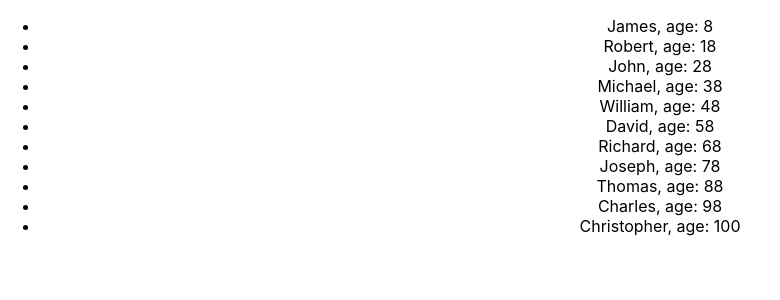
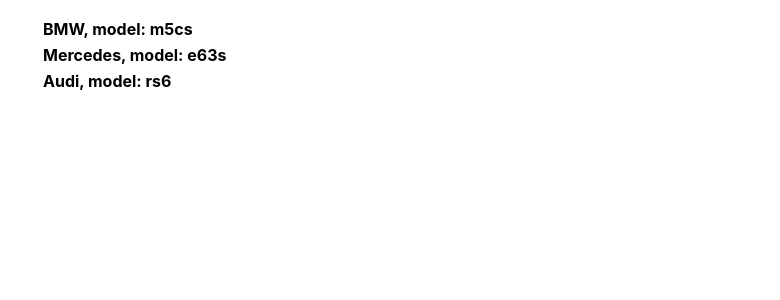
Before and after one commit to Pronat/microtasks, a React (Create React App) app: page / in a window 1280 px wide. Shown: the top 300 px of the page, without its empty margins (0-780 px from the left). Built offline with nearby package versions, Linux system fonts and the light colour scheme.

Commit message:
map_1.4 Domashnee zadanie

```diff
--- a/src/App.tsx
+++ b/src/App.tsx
@@ -5,11 +5,11 @@
 
 function App() {
 
-    // const topCars = [
-    //     {manufacturer:'BMW', model:'m5cs'},
-    //     {manufacturer:'Mercedes', model:'e63s'},
-    //     {manufacturer:'Audi', model:'rs6'}
-    // ]
+    const topCars = [
+        {manufacturer:'BMW', model:'m5cs'},
+        {manufacturer:'Mercedes', model:'e63s'},
+        {manufacturer:'Audi', model:'rs6'}
+    ]
 
     // const [students, setStudents] = useState ( [
     const students = [
@@ -29,7 +29,7 @@
 
   return (
     <div className="App">
-     <NewComponents students={students} />
+     <NewComponents topCars={topCars} />
     </div>
   );
 }
--- a/src/components/NewComponents.tsx
+++ b/src/components/NewComponents.tsx
@@ -1,14 +1,23 @@
 import React from 'react';
 
+// type NewComponentsType = {
+//     students:StudentType[];
+// }
+// type StudentType = {
+//     id: number,
+//     name: string,
+//     age: number
+// }
+
+
 type NewComponentsType = {
-    // students:Array<StudentType>;
-    students:StudentType[];
+    topCars: TopCarsType[];
 }
-type StudentType = {
-    id: number,
-    name: string,
-    age: number
+type TopCarsType = {
+    manufacturer: string,
+    model: string
 }
+
 
 // const topCars = [
 //     {manufacturer:'BMW', model:'m5cs'},
@@ -16,21 +25,47 @@
 //     {manufacturer:'Audi', model:'rs6'}
 // ]
 
+
 export const NewComponents = (props: NewComponentsType) => {
     return (
         <div>
             <ul>
-                {props.students.map((objectFromStudentArray, index) => {
+                {props.topCars.map((objectFromTopCarsArray, index) => {
                     return (
-                        //т.к. выше мы уже зашли в props.students
-                <li key={objectFromStudentArray.id}>
-                    <span>{objectFromStudentArray.name}</span>
-                    <span>, age: {objectFromStudentArray.age}</span>
-                    </li>     //выводим name и age
+                        <table>
+                            <tr>
+                                <th id={objectFromTopCarsArray.manufacturer}>
+                                    <span>{objectFromTopCarsArray.manufacturer}</span>
+                                    <span>, model: {objectFromTopCarsArray.model}</span>
+                                </th>
+                            </tr>
+                        </table>
 
-                )
+
+                    )
                 })}
             </ul>
         </div>
     );
 };
+
+
+// export const NewComponents = (props: NewComponentsType) => {
+//     return (
+//         <div>
+//             <ul>
+//                 {props.students.map((objectFromStudentArray, index) => {
+//                     return (
+//                         //т.к. выше мы уже зашли в props.students
+//                 <li key={objectFromStudentArray.id}>
+//                     <span>{objectFromStudentArray.name}</span>
+//                     <span>, age: {objectFromStudentArray.age}</span>
+//                     </li>     //выводим name и age
+//
+//                 )
+//                 })}
+//             </ul>
+//         </div>
+//     );
+// };
+//
```
